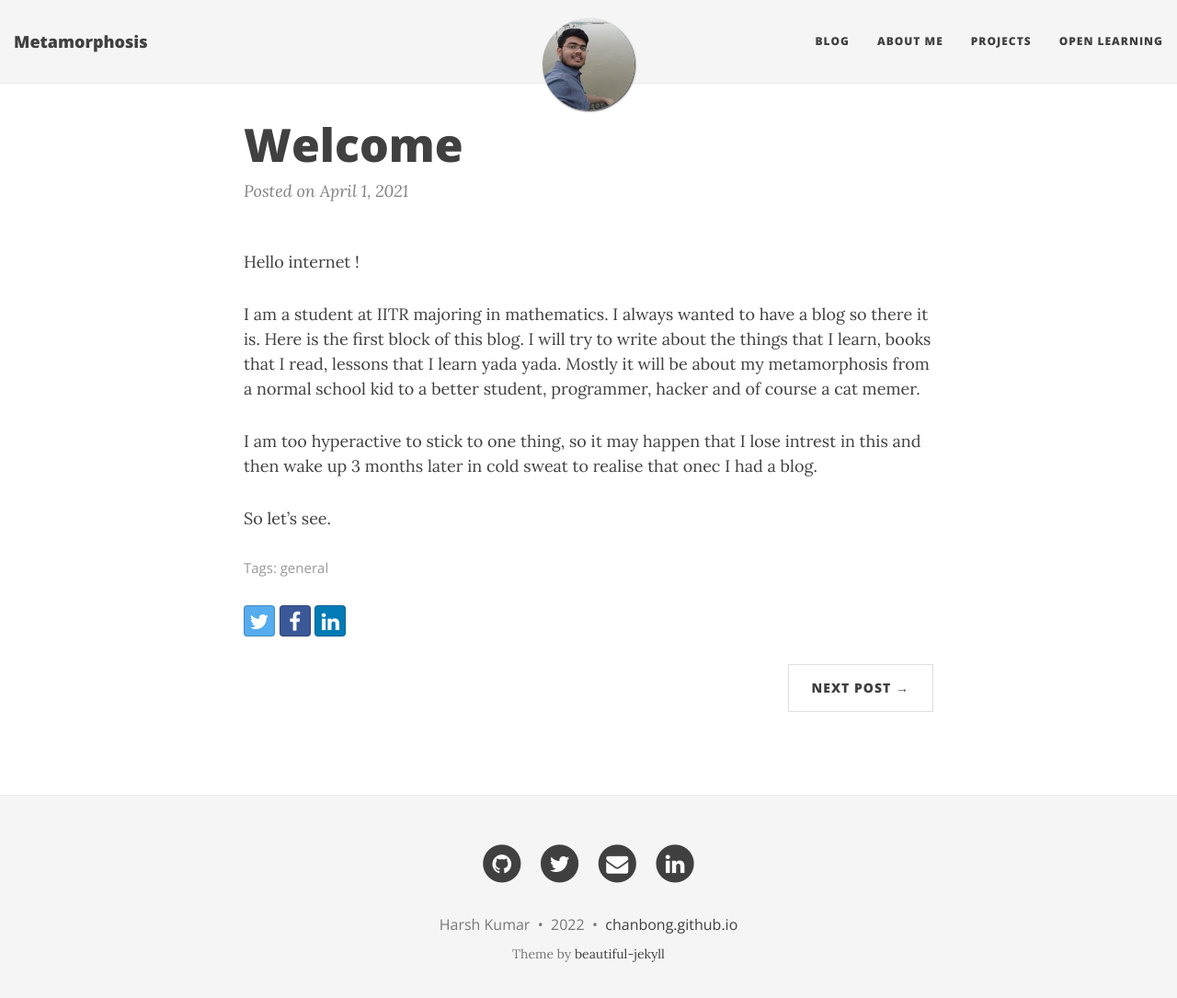
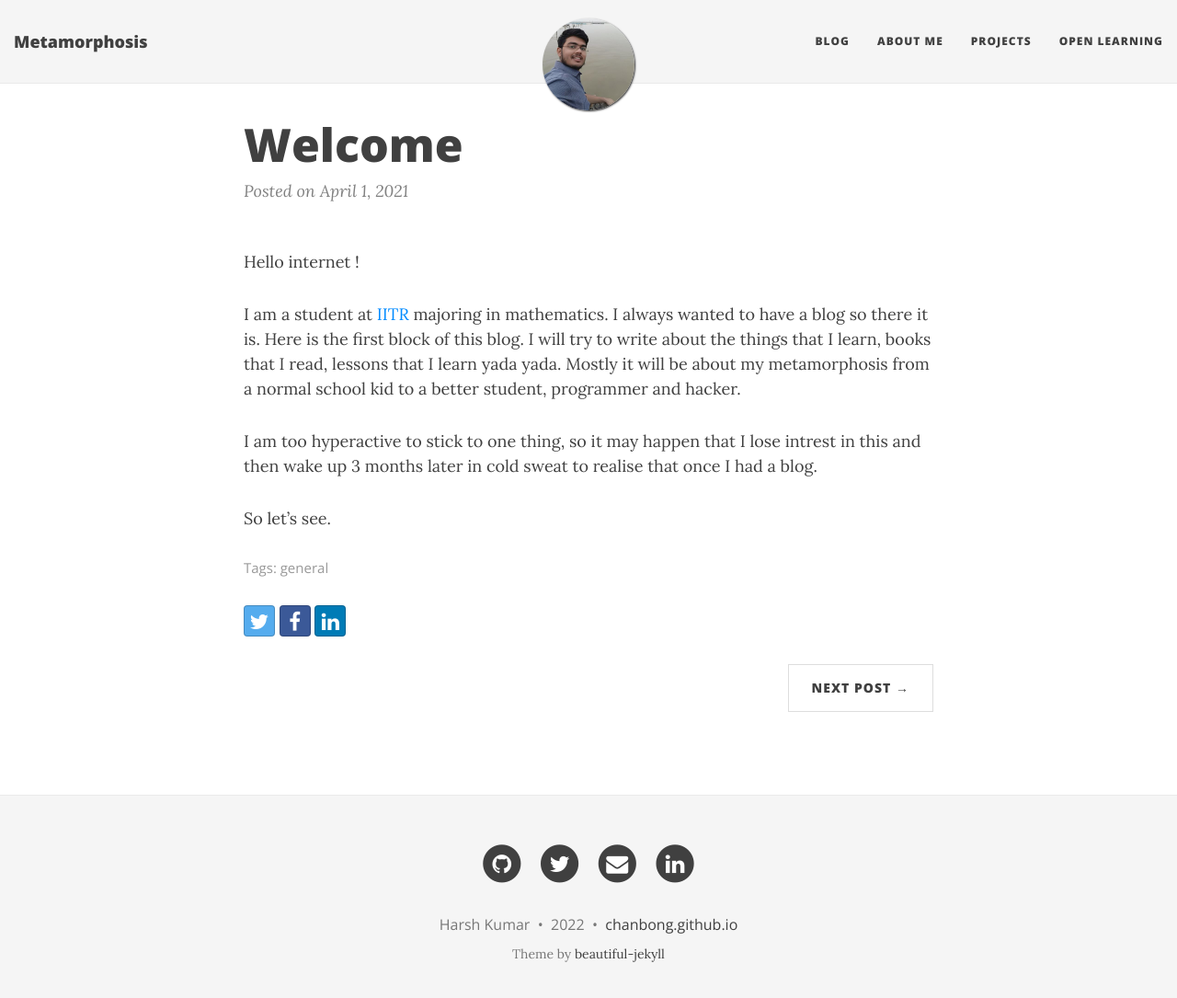
Before and after one commit to ChanBong/chanbong.github.io, a Jekyll site: the page built from _posts/2021/2021-04-01-Welcome.markdown, in a window 1280 px wide and 1098 px high. Shown: the top 1085 px of the window at 92% size. Built offline with Jekyll 4.4.1, drawn with Linux system fonts in a browser that asks for light colours; nearby versions of some CDN libraries.

Commit message:
Update Welcome post

```diff
--- a/_posts/2021/2021-04-01-Welcome.markdown
+++ b/_posts/2021/2021-04-01-Welcome.markdown
@@ -10,8 +10,8 @@ tags: [general]
 
 Hello internet !
 
-I am a student at IITR majoring in mathematics. I always wanted to have a blog so there it is. Here is the first block of this blog. I will try to write about the things that I learn, books that I read, lessons that I learn yada yada. Mostly it will be about my metamorphosis from a normal school kid to a better student, programmer, hacker and of course a cat memer.
+I am a student at [IITR](https://www.iitr.ac.in/) majoring in mathematics. I always wanted to have a blog so there it is. Here is the first block of this blog. I will try to write about the things that I learn, books that I read, lessons that I learn yada yada. Mostly it will be about my metamorphosis from a normal school kid to a better student, programmer and hacker.
 
-I am too hyperactive to stick to one thing, so it may happen that I lose intrest in this and then wake up 3 months later in cold sweat to realise that onec I had a blog.
+I am too hyperactive to stick to one thing, so it may happen that I lose intrest in this and then wake up 3 months later in cold sweat to realise that once I had a blog.
 
 So let's see.
```
